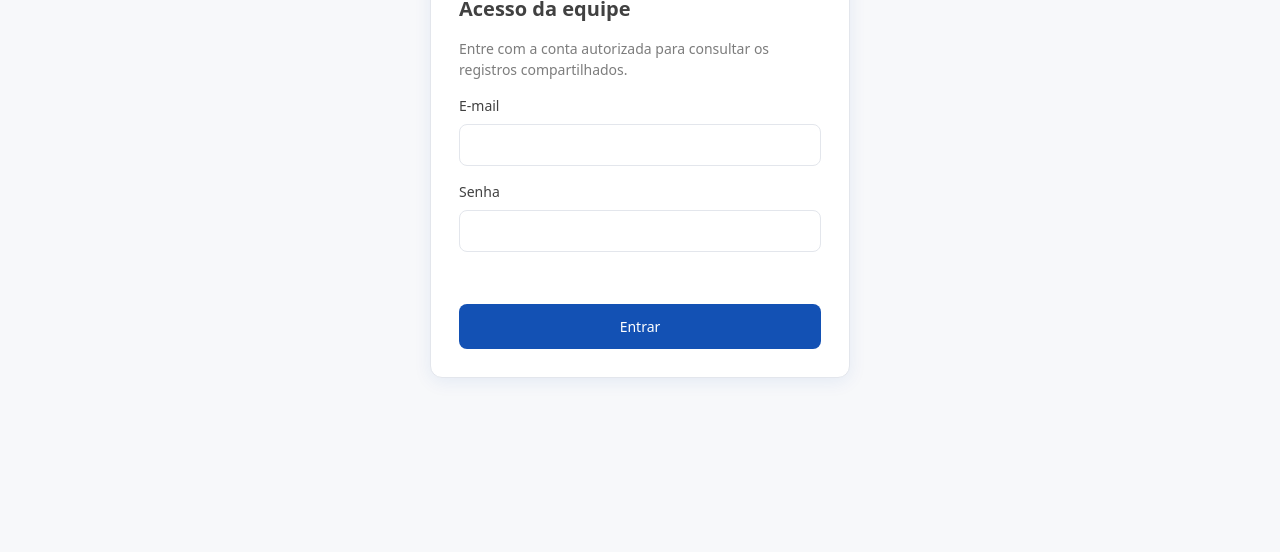
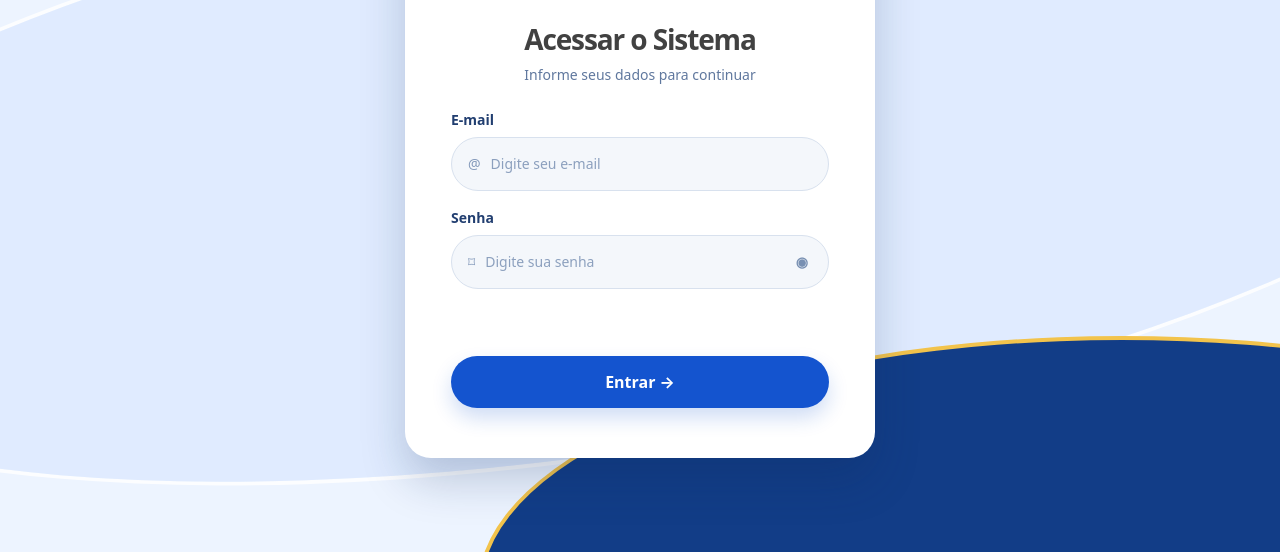
Before and after one commit to suyanilima/normatic, a website: page index.html in a window 1280 px wide. Shown: the part 248-800 px from the top of the page. Drawn offline with Linux system fonts and the light colour scheme.

Commit message:
Moderniza tela de login

```diff
--- a/css/cloud.css
+++ b/css/cloud.css
@@ -1,11 +1,12 @@
 .cloud-locked body > :not(.cloud-login):not(.cloud-boot-error):not(script) { display: none !important; }
-.cloud-login { min-height: 100vh; display: grid; place-items: center; padding: 24px; background: var(--bg); }
-.cloud-login-card { width: min(100%,420px); padding: 28px; border: 1px solid var(--border); border-radius: 12px; background: #fff; box-shadow: var(--shadow); }
-.cloud-login-card h1 { color: var(--gov-blue); margin: 0 0 8px; }
-.cloud-login-card h2 { font-size: 20px; margin: 0 0 12px; }
-.cloud-login-card p { color: var(--ink-soft); line-height: 1.5; }
-.cloud-login-card label { margin-top: 16px; }
-.cloud-login-card button { width: 100%; padding: 12px; border: 0; border-radius: 8px; background: var(--gov-blue); color: white; font: inherit; cursor: pointer; }
+.cloud-login { isolation:isolate; position:fixed; inset:0; z-index:6000; min-height:100vh; display:grid; place-items:center; padding:24px; overflow:auto; background:linear-gradient(145deg,#123d87 0 11%,#edf4ff 11% 100%); }
+.cloud-login::before,.cloud-login::after{content:'';position:absolute;z-index:-1;pointer-events:none;border-radius:50%;}.cloud-login::before{width:150vw;height:72vh;left:-26vw;top:15vh;background:rgba(218,231,255,.66);transform:rotate(-9deg);box-shadow:0 0 0 4px rgba(255,255,255,.8)}.cloud-login::after{width:100vw;height:62vh;right:-38vw;bottom:-36vh;background:#123d87;border:4px solid #f2c34c}
+.cloud-login-card { width:min(100%,470px); padding:58px 46px 50px; border:0; border-radius:26px; background:#fff; box-shadow:0 22px 45px rgba(15,42,88,.22); }
+.cloud-login-logo{display:block;width:158px;height:auto;margin:0 auto 27px}.cloud-login-line{display:block;width:120px;height:4px;margin:0 auto 30px;border-radius:4px;background:linear-gradient(90deg,#1454cf 0 50%,#d89410 50%)}
+.cloud-login-card h1 { color:#102e5a; margin:0 0 4px;text-align:center;font-size:28px;letter-spacing:-.04em; }
+.cloud-login-card h2 { font-size:20px; margin:0 0 12px; }.cloud-login-card p { color:#60789e; line-height:1.5; }.cloud-login-card>p:not(.cloud-access-message){margin:0 0 25px;text-align:center}.cloud-login-card label { display:block;margin:17px 0 7px;color:#213e70;font-weight:700; }
+.cloud-input{display:flex;align-items:center;gap:10px;padding:0 16px;border:1px solid #d8e1ee;border-radius:999px;background:#f4f7fb;color:#8399ba}.cloud-input input{min-width:0;flex:1;height:52px;padding:0;border:0;outline:0;background:transparent;color:#17345f;font:inherit}.cloud-input input::placeholder{color:#8ca0be}.cloud-password-toggle{width:auto!important;margin:0!important;padding:4px!important;border:0!important;background:transparent!important;color:#7890b2!important;cursor:pointer}
+.cloud-login-card .cloud-login-submit { width:100%; margin-top:15px; padding:15px; border:0; border-radius:999px; background:#1454cf; color:#fff; font:700 16px system-ui,sans-serif; cursor:pointer; box-shadow:0 10px 20px rgba(20,84,207,.2); }
 .cloud-access-message { min-height: 24px; }
 .plataforma-sidebar { display: flex; flex-direction: column; }
 .cloud-account { margin-top: auto; padding-top: 20px; }
@@ -16,8 +17,10 @@
 .cloud-boot-error { padding: 24px; }
 .cloud-mfa { position: fixed; inset: 0; z-index: 5000; overflow-y: auto; }
 .cloud-mfa .cloud-login-card { margin: auto; box-sizing: border-box; }
+.cloud-mfa .cloud-login-card h1,.cloud-mfa .cloud-login-card h2,.cloud-mfa .cloud-login-card>p{text-align:left}.cloud-mfa .cloud-login-card button{width:100%;padding:12px;border:0;border-radius:8px;background:var(--gov-blue);color:#fff;font:inherit;cursor:pointer}
 .cloud-mfa img { display: block; width: 200px; max-width: 100%; height: auto; margin: 16px auto; }
 .cloud-mfa code { display: block; overflow-wrap: anywhere; user-select: all; font-size: 14px; }
 .cloud-mfa input,.cloud-mfa select { box-sizing: border-box; width: 100%; }
 .cloud-mfa .cloud-mfa-exit { margin-top: 10px; background: #eef2f7; color: var(--gov-blue); }
 .cloud-saving::after { content: 'Salvando…'; position: fixed; inset: 0; z-index: 4000; display: grid; place-items: center; background: rgba(247,248,250,.72); color: var(--gov-blue-dark); font: 600 16px system-ui,sans-serif; }
+@media(max-width:520px){.cloud-login{padding:16px}.cloud-login-card{padding:40px 26px;border-radius:20px}.cloud-login-card h1{font-size:24px}}
--- a/js/cloud/access.js
+++ b/js/cloud/access.js
@@ -15,11 +15,15 @@
     }
     document.documentElement.classList.add('cloud-locked');
     const panel=document.createElement('section'); panel.className='cloud-login';
-    panel.innerHTML=`<form class="cloud-login-card"><h1>Normatic</h1><h2>Acesso da equipe</h2><p>Entre com a conta autorizada para consultar os registros compartilhados.</p><label for="cloud-email">E-mail</label><input id="cloud-email" name="email" type="email" autocomplete="username" required><label for="cloud-password">Senha</label><input id="cloud-password" name="password" type="password" autocomplete="current-password" required><p class="cloud-access-message" role="status" aria-live="polite"></p><button type="submit">Entrar</button></form>`;
+    panel.innerHTML=`<form class="cloud-login-card"><img class="cloud-login-logo" src="assets/normatic-logo.png" alt="Normatic"><span class="cloud-login-line" aria-hidden="true"></span><h1>Acessar o Sistema</h1><p>Informe seus dados para continuar</p><label for="cloud-email">E-mail</label><div class="cloud-input"><span aria-hidden="true">@</span><input id="cloud-email" name="email" type="email" autocomplete="username" placeholder="Digite seu e-mail" required></div><label for="cloud-password">Senha</label><div class="cloud-input"><span aria-hidden="true">⌑</span><input id="cloud-password" name="password" type="password" autocomplete="current-password" placeholder="Digite sua senha" required><button class="cloud-password-toggle" type="button" aria-label="Mostrar senha" aria-pressed="false">◉</button></div><p class="cloud-access-message" role="status" aria-live="polite"></p><button class="cloud-login-submit" type="submit">Entrar <span aria-hidden="true">→</span></button></form>`;
     document.body.appendChild(panel);
+    panel.querySelector('.cloud-password-toggle').addEventListener('click',event=>{
+      const input=panel.querySelector('[name=password]'), visible=input.type==='text';
+      input.type=visible?'password':'text';event.currentTarget.setAttribute('aria-pressed',String(!visible));event.currentTarget.setAttribute('aria-label',visible?'Mostrar senha':'Ocultar senha');
+    });
     await new Promise(resolve=>{
       panel.querySelector('form').addEventListener('submit',async event=>{
-        event.preventDefault();const button=panel.querySelector('button');if(button.disabled)return;
+        event.preventDefault();const button=panel.querySelector('button[type=submit]');if(button.disabled)return;
         const status=panel.querySelector('[role=status]');button.disabled=true;status.textContent='Entrando…';
         try {
           const {error}=await client.auth.signInWithPassword({email:panel.querySelector('[name=email]').value.trim(),password:panel.querySelector('[name=password]').value});
```
Also changed, not shown: tools/build-standalone.cjs (+7 -0 lines).
